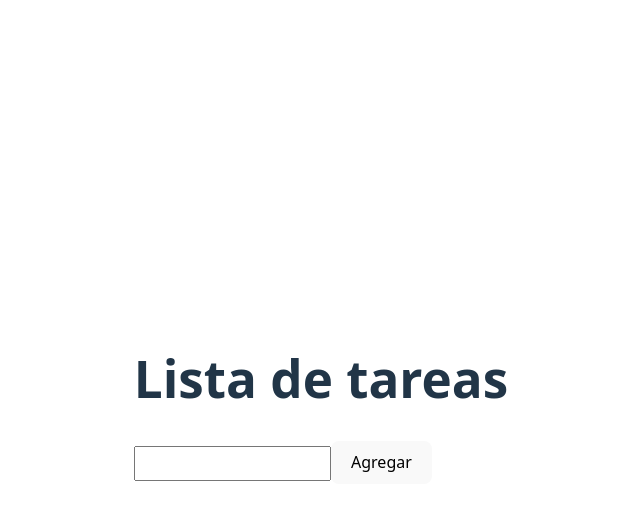
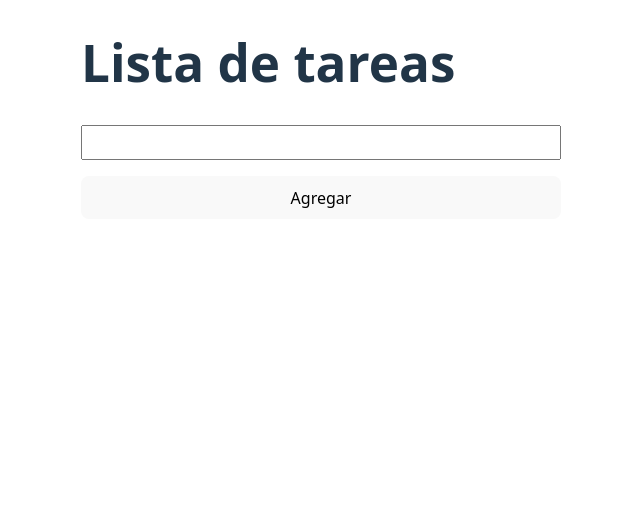
Before and after one commit to GaleedGutierrez/pv_tp3_grupo13, a React (Vite) app: page / in a window 1280 px wide. Shown: the top 520 px of the page, without its empty margins (319-959 px from the left). Built offline with nearby package versions, Linux system fonts and the light colour scheme.

Commit message:
refactor: remove unused CSS styles and enhance layout structure in index.css

```diff
--- a/src/App.css
+++ /dev/null
@@ -1,45 +0,0 @@
-#root {
-	max-width: 1280px;
-	padding: 2rem;
-	margin: 0 auto;
-	text-align: center;
-}
-
-.logo {
-	height: 6em;
-	padding: 1.5em;
-	transition: filter 300ms;
-	will-change: filter;
-}
-
-.logo:hover {
-	filter: drop-shadow(0 0 2em #646cffaa);
-}
-
-.logo.react:hover {
-	filter: drop-shadow(0 0 2em #61dafbaa);
-}
-
-@keyframes logo-spin {
-	from {
-		transform: rotate(0deg);
-	}
-
-	to {
-		transform: rotate(360deg);
-	}
-}
-
-@media (prefers-reduced-motion: no-preference) {
-	a:nth-of-type(2) .logo {
-		animation: logo-spin infinite 20s linear;
-	}
-}
-
-.card {
-	padding: 2em;
-}
-
-.read-the-docs {
-	color: #888;
-}
--- a/src/index.css
+++ b/src/index.css
@@ -11,20 +11,9 @@
 	-moz-osx-font-smoothing: grayscale;
 }
 
-a {
-	color: #646cff;
-	font-weight: 500;
-	text-decoration: inherit;
-}
-
-a:hover {
-	color: #535bf2;
-}
-
 body {
 	display: flex;
 	justify-content: center;
-	align-items: center;
 	min-height: 100vh;
 	min-width: 320px;
 	margin: 0;
@@ -56,8 +45,25 @@ button:focus-visible {
 	outline: 4px auto -webkit-focus-ring-color;
 }
 
+form {
+	display: flex;
+	flex-direction: column;
+	gap: 1rem;
+	min-inline-size: 30rem;
+}
+
 input[type="text"] {
 	padding: 0.5rem;
+}
+
+li:not(:last-child) {
+	margin-bottom: 1rem;
+}
+
+li div {
+	display: flex;
+	gap: 0.5rem;
+	align-items: center;
 }
 
 @media (prefers-color-scheme: light) {
@@ -66,10 +72,6 @@ input[type="text"] {
 		color: #213547;
 	}
 
-	a:hover {
-		color: #747bff;
-	}
-
 	button {
 		background-color: #f9f9f9;
 	}
```
